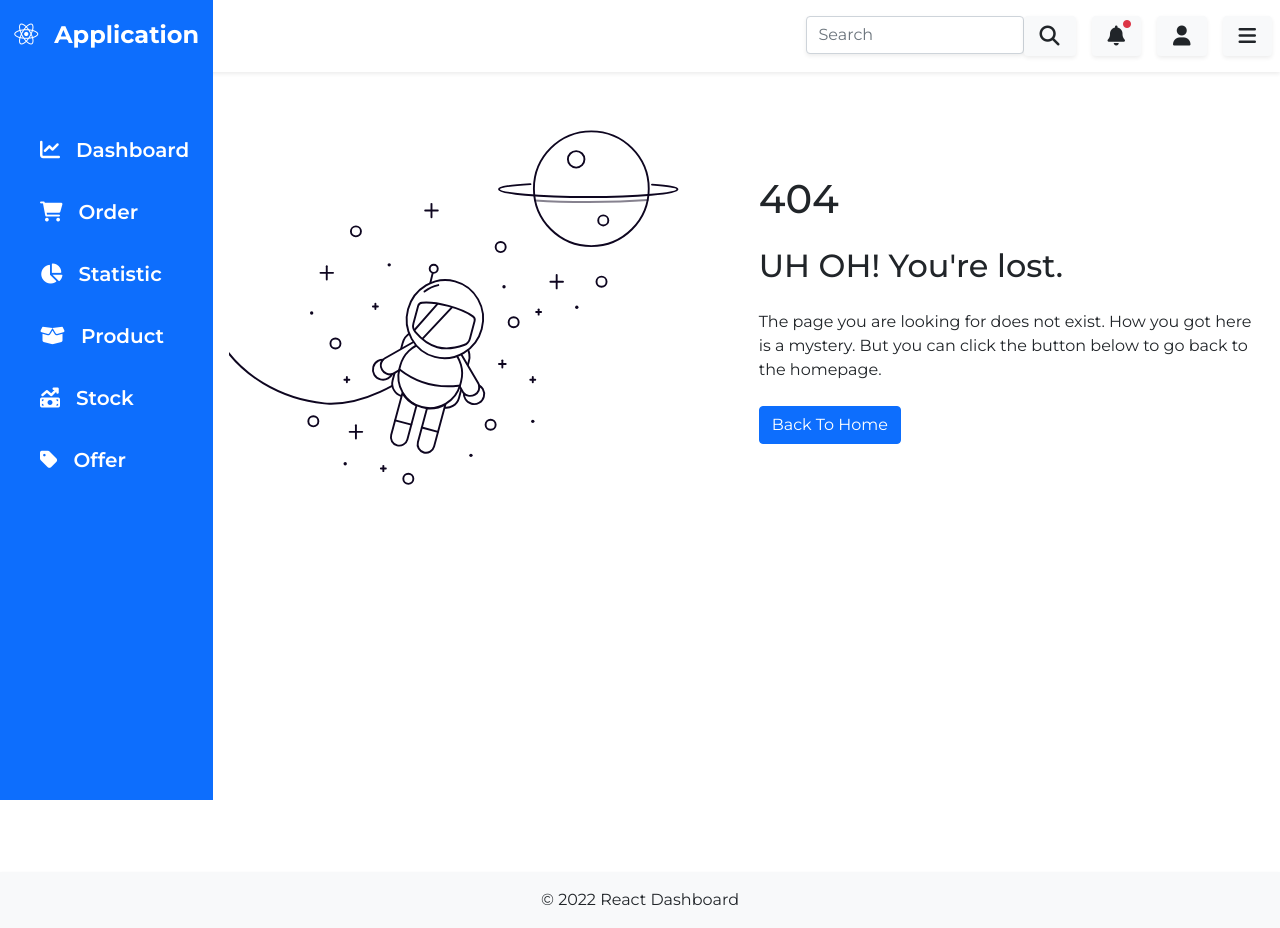
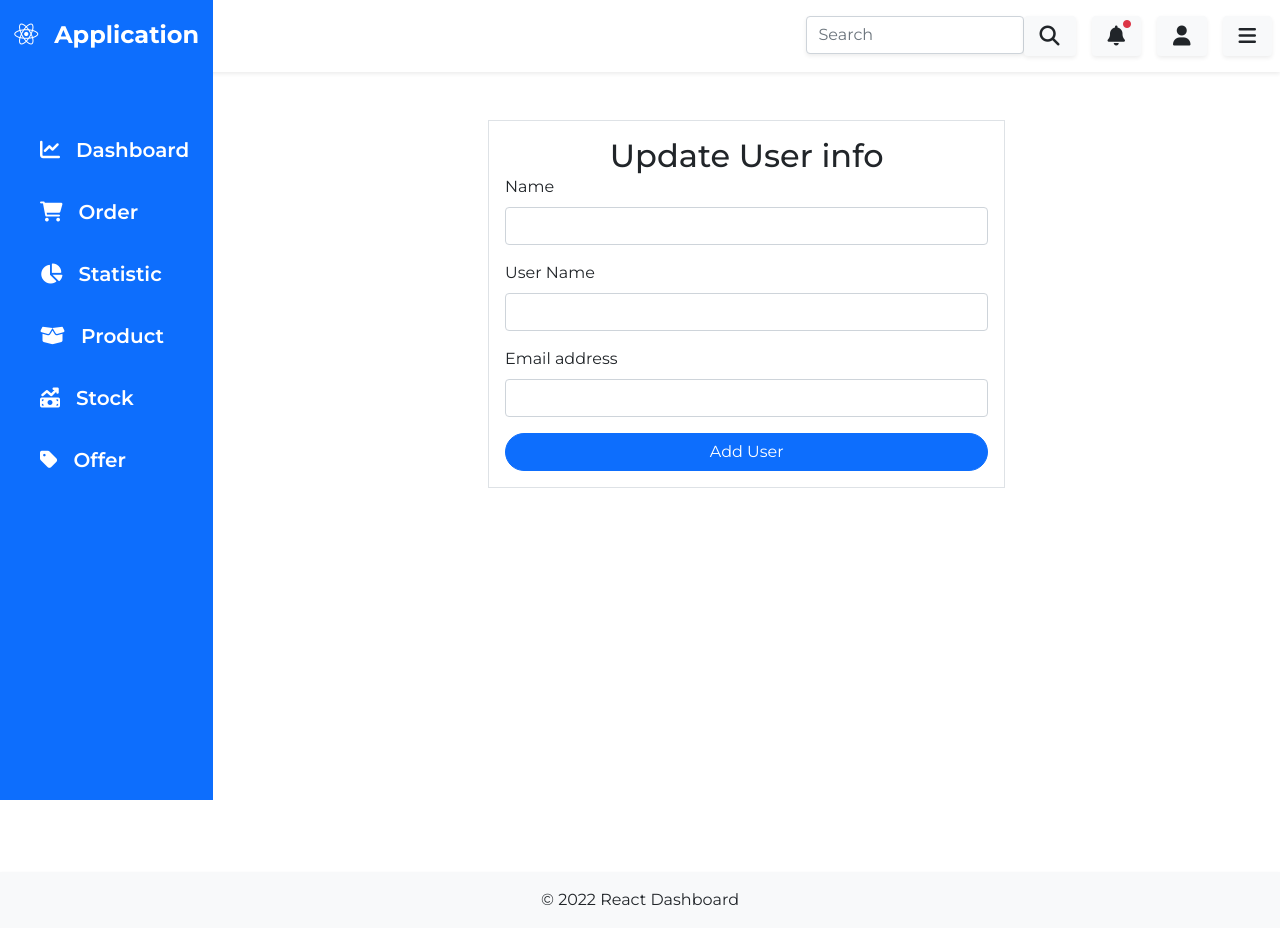
Before and after one commit to LpInfotech/React-dashboard, a React (Create React App) app: page /adduser in a window 1280 px wide. Built offline with nearby package versions, Linux system fonts and the light colour scheme; data requests are answered from the project's data file.

Commit message:
dashboard

```diff
--- a/db.json
+++ b/db.json
@@ -229,48 +229,54 @@
         "catchPhrase": "Centralized empowering task-force",
         "bs": "target end-to-end models"
       }
+    },
+    {
+      "name": "test",
+      "username": "hunder",
+      "email": "hunder",
+      "id": 11
     }
   ],
   "site": [
     {
       "id": "1",
       "title": "dashboard",
-      "icon" : "fa-solid fa-chart-line",
+      "icon": "fa-solid fa-chart-line",
       "url": "/"
     },
     {
       "id": "2",
       "title": "order",
-      "icon" : "fa-solid fa-cart-shopping",
+      "icon": "fa-solid fa-cart-shopping",
       "url": "order"
     },
     {
       "id": "3",
       "title": "statistic",
-      "icon" : "fa-solid fa-chart-pie",
+      "icon": "fa-solid fa-chart-pie",
       "url": "statistic"
     },
     {
       "id": "4",
       "title": "product",
-      "icon" : "fa-solid fa-box-open",
+      "icon": "fa-solid fa-box-open",
       "url": "product"
     },
     {
       "id": "5",
       "title": "stock",
-      "icon" : "fa-solid fa-money-bill-trend-up",
+      "icon": "fa-solid fa-money-bill-trend-up",
       "url": "stock"
     },
     {
       "id": "6",
       "title": "offer",
-      "icon" : "fa-solid fa-tag",
+      "icon": "fa-solid fa-tag",
       "url": "offer"
     }
   ],
-
-  "message": [{
+  "message": [
+    {
       "id": "1",
       "title": "New Cusomers",
       "message": "5 customers registered",
@@ -279,13 +285,13 @@
     {
       "id": "2",
       "title": "New Order",
-    "message" : "You have recived your orders.",
+      "message": "You have recived your orders.",
       "url": "order"
     },
     {
       "id": "3",
       "title": "File Generated",
-    "message" : "You have generate a new file",
+      "message": "You have generate a new file",
       "url": "statistic"
     }
   ]
--- a/src/App.js
+++ b/src/App.js
@@ -10,13 +10,13 @@ import Statistic from './pages/Statistic/Statistic';
 import Stock from './pages/Stock/Stock';
 import Order from './pages/Order/Order';
 import NotFound from "./pages/NotFound/NotFound";
-
+import AddUser from './pages/AddUser/AddUser';
 
 export class App extends Component {
 
   constructor(props) {
     super(props);
-    this.state = { isShowDropdown: false, isOpen: false, items: [], error: null, isLoading: false,isNotification: false,notificationArr:[],tableData:[]};
+    this.state = { isShowDropdown: false, isOpen: false, items: [], error: null, isLoading: false, isNotification: false, notificationArr: [], tableData: [] };
   }
 
   async componentDidMount() {
@@ -31,8 +31,8 @@ export class App extends Component {
         await fetch(notificationUrl).then(response => response.json()).then(data => {
           this.setState({ notificationArr: data, isLoading: true, error: null });
         }),
-      await fetch(userUrl).then(response => response.json()).then(responseData =>{
-      this.setState({tableData:responseData, isLoading: true, error: null});
+        await fetch(userUrl).then(response => response.json()).then(responseData => {
+          this.setState({ tableData: responseData, isLoading: true, error: null });
         })
       ])
     } catch (error) {
@@ -41,12 +41,30 @@ export class App extends Component {
     }
   }
 
+  async componentDidUpdate() {
+    try {
+      await fetch('http://localhost:3004/users').then(response => response.json()).then(responseData => {
+        this.setState({ tableData: responseData, isLoading: true, error: null });
+      })
+    } catch (error) {
+      this.setState({ isLoading: true, error });
+      console.error(error);
+    }
+  }
+
+  updateList = async (id) => {
+    const userUrl = `http://localhost:3004/users/${id}`;
+    await fetch(userUrl, {
+      method: 'DELETE',
+    })
+  }
+
   handleSideMenu = () => {
     this.setState(prevState => ({ isOpen: !prevState.isOpen }));
   }
 
   handleNotification = () => {
-    this.setState(prevState => ({ isNotification : !prevState.isNotification  }));
+    this.setState(prevState => ({ isNotification: !prevState.isNotification }));
   }
 
   handleDropdown = () => {
@@ -54,10 +72,10 @@ export class App extends Component {
   }
 
   render() {
-    const {items,error,isLoading,isNotification,notificationArr,tableData} = this.state
-    if(error){
+    const { items, error, isLoading, isNotification, notificationArr, tableData } = this.state
+    if (error) {
       return <div className="text-danger">Error:{error.message} </div>
-    }else if(!isLoading){
+    } else if (!isLoading) {
       return <div className="text-center position-absolute top-50 start-50 translate-middle">
         <div className="spinner-border" role="status">
           <span className="visually-hidden">Loading...</span>
@@ -67,7 +85,7 @@ export class App extends Component {
     return (
       <BrowserRouter>
         <div className="row gx-0 flex-column">
-          <div className="col-2"><AsideNav openMenu={this.state.isOpen} navData={items}/></div>
+          <div className="col-2"><AsideNav openMenu={this.state.isOpen} navData={items} /></div>
           <div className={`${this.props.openMenu ? 'col-10' : 'col-12'}`}>
             <Header menu={this.state.isShowDropdown} handleSideBar={this.handleSideMenu} handleDropdown={this.handleDropdown}
               handleNotification={this.handleNotification} isNotification={isNotification} notificationArr={notificationArr} />
@@ -77,9 +95,10 @@ export class App extends Component {
                 <Route path="/offer" element={<Offer />} />
                 <Route path="/order" element={<Order />} />
                 <Route path="/product" element={<Product />} />
-                <Route path="/statistic" element={<Statistic tableData={tableData} />} />
+                <Route path="/statistic" element={<Statistic tableData={tableData} updateList={this.updateList} />} />
                 <Route path="/stock" element={<Stock />} />
-                <Route path="*" element={<NotFound/> }/>
+                <Route path="/adduser" element={<AddUser />} />
+                <Route path="*" element={<NotFound />} />
               </Routes>
             </main>
             <Footer />
--- a/src/components/Table/Table.js
+++ b/src/components/Table/Table.js
@@ -23,7 +23,7 @@ export class Table extends Component {
                             <td>{username}</td>
                             <td>{email}</td>
                             <td><a href="#" className="btn btn-warning me-2">Edit</a>
-                            <a href="#" className="btn btn-danger">Delete</a>
+                            <button onClick={()=>{this.props.updateList(id)}} className="btn btn-danger">Delete</button>
                             </td>
                         </tr>
                     })}
--- /dev/null
+++ b/src/pages/AddUser/AddUser.js
@@ -0,0 +1,62 @@
+import React,{useState} from 'react';
+import {useNavigate} from "react-router-dom";
+
+
+function AddUser() {
+    const navigate = useNavigate();
+    const [user,newUser] = useState({
+        name: '',
+        username: '',
+        email: '',
+    })
+
+    const {name,username,email} = user
+
+  const handleOnchange = (e)=>{
+        newUser({...user,[e.target.name]:e.target.value})
+    }
+
+  const  handleSubmit = async (e) => {
+      e.preventDefault()
+      try{
+      const userUrl = `http://localhost:3004/users`;
+  await fetch(userUrl,{
+        method: 'POST',
+        headers: {'Content-Type':'application/json'},
+        body:  JSON.stringify({
+            name: name,
+            username: username,
+            email: email,
+        })
+      })
+   navigate("/statistic")
+    }catch(e){
+        console.warn("You have internal Error",e)
+    }
+    }
+  return (
+    <div className="row">
+    <div className="col-12">
+        <form className="w-50 mx-auto border p-3 my-5" onSubmit={handleSubmit}>
+        <h2 className="text-center m-0">Update User info</h2>
+            <div className="mb-3">
+                <label htmlFor="name" className="form-label">Name</label>
+                <input type="text" name="name" value={name} className="form-control" id="name" onChange={handleOnchange}/>
+            </div>
+            <div className="mb-3">
+            <label htmlFor="username" className="form-label">User Name</label>
+                <input type="text" value={username} onChange={handleOnchange} name="username" className="form-control" id="username"/>
+            </div>
+            <div className="mb-3">
+            <label htmlFor="email" className="form-label">Email address</label>
+                <input type="text" name="email" value={email} className="form-control" id="email" onChange={handleOnchange}/>
+            </div>
+            <div className="d-flex">
+            <button type="submit" className="btn btn-primary w-100 rounded-pill">Add User</button>
+            </div>
+        </form>
+    </div>
+</div>
+  )
+}
+export default AddUser
--- a/src/pages/Statistic/Statistic.js
+++ b/src/pages/Statistic/Statistic.js
@@ -1,5 +1,6 @@
-import React, { Component } from 'react'
-import Table from '../../components/Table/Table'
+import React, { Component } from 'react';
+import {Link} from "react-router-dom";
+import Table from '../../components/Table/Table';
 
 export class Statistic extends Component {
   render() {
@@ -13,13 +14,13 @@ export class Statistic extends Component {
               </p>
             </div>
             <div className="col-12">
-            <div class="card">
+            <div className="card">
             <div className="card-header text-primary fw-bold">Data Table With Crud</div>
             <div className="card-body">
             <div className="text-end">
-                  <a href="#" className="btn btn-success my-4"><i className="fas fa-plus fa-fw me-2"></i>Add Record</a>
+                  <Link to="/adduser" className="btn btn-success my-4"><i className="fas fa-plus fa-fw me-2"></i>Add Record</Link>
                   </div>
-          <Table tableData={this.props.tableData}/>
+          <Table tableData={this.props.tableData} updateList={this.props.updateList}/>
           </div>
           </div>
             </div>
```
Also changed, not shown: src/pages/AddUser/adduser.css (added). Lines whose indentation alone changed are shown as unchanged.
